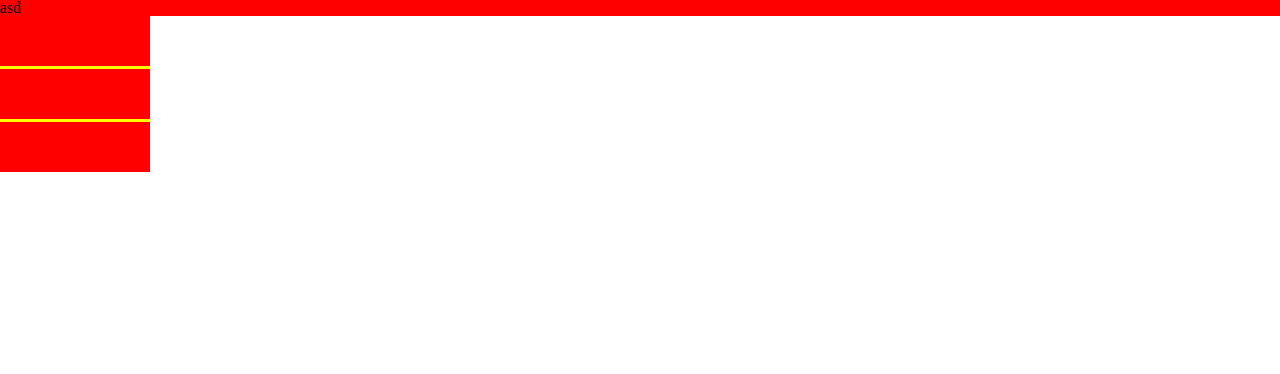
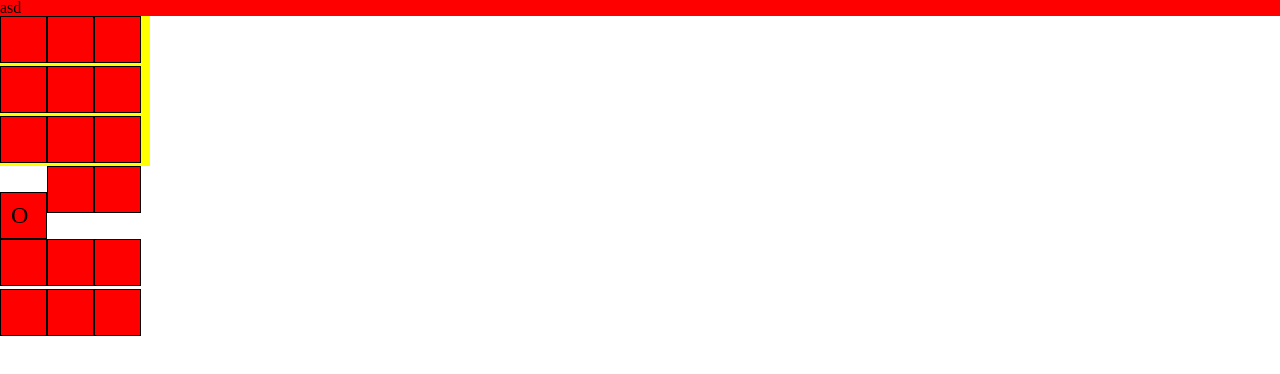
Before and after one commit to JosefTinagan/js-tictactoe, a plain HTML site: page index.html in a window 1280 px wide. Both pictures are taken after a click on the element "asd". Drawn offline with Linux system fonts and the light colour scheme.

Commit message:
added updateaValue function

```diff
--- a/css/main.css
+++ b/css/main.css
@@ -11,10 +11,18 @@
 
 
 .cell{
-  height: 50px;
-  width: 50px;
+  height: 45px;
+  width: 45px;
   background-color: red;
   display: inline-block;
+  border: 1px solid black;
+}
+
+.cell > div{
+  position: relative;
+  left: 10px;
+  top: 10px;
+  font-size: 24px;
 }
 
 
--- a/js/main.js
+++ b/js/main.js
@@ -14,29 +14,37 @@ $(document).ready(function(){
 	}
 
 	function Board(){
-	  this.value = '';
+	  this.grid = '';
 
 	}
 
 	Board.prototype = {
 	  constructor: Board,
 
+	  updateValue: function(param,new_value){
+	    this.grid[param].value = new_value;
+	  },
+
 	  createBoard: function(){
 	    var temp = [];
 	    for(var i = 0; i < 9; i++){
 	      temp.push(new Cell());
 	    }
-	    this.value = temp;
+	    this.grid = temp;
 	  },
 
 	  showBoard: function(){
 	    for(var i = 0; i < 9; i++){
 	      if(i == 3 || i == 6){
-	        $('#grid').append('<div id="'+i+'" class="cell block"></div>');
+	        $('#grid').append('<div id="'+i+'" class="cell block"> <div>'+ this.grid[i].value +'</div></div>');
 	      } else {
-	      	 $('#grid').append('<div id="'+i+'" class="cell"></div>');
+	      	 $('#grid').append('<div id="'+i+'" class="cell"> <div>'+ this.grid[i].value + '</div></div>');
 	      }
 	    }
+	  },
+
+	  clearBoard: function(){
+
 	  }
 	}
 
@@ -66,5 +74,7 @@ $(document).ready(function(){
 	  y.createBoard();
 	  console.log(y);
 	  y.showBoard();
+	  y.updateValue(0,'O');
+	  y.showBoard();
 	}
 });
```
Also changed, not shown: log.txt.
